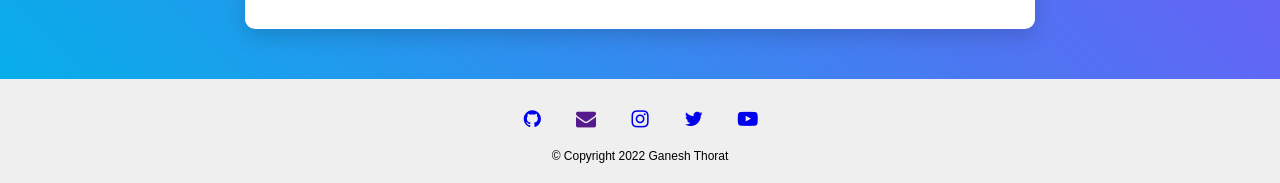
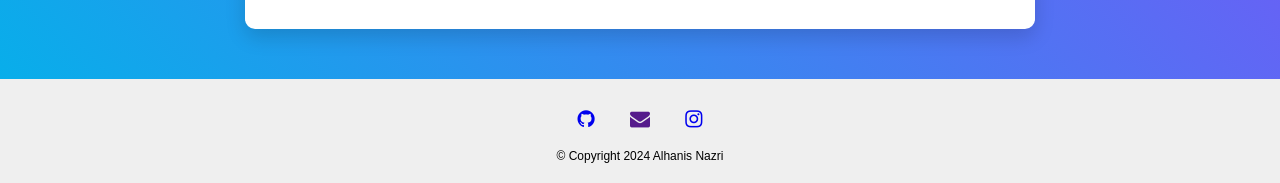
Before and after one commit to Alhns/Fyp, a Flask app: page /predict in a window 1280 px wide. Shown: the part 1250-1433 px from the top of the page. Run offline with Flask 2, Linux system fonts and the light colour scheme; parts of the project's set-up code (start-up, migrations or seed data) failed here and were passed over; some libraries are stand-ins or nearby versions.

Commit message:
Update predict.html

```diff
--- a/templates/predict.html
+++ b/templates/predict.html
@@ -178,12 +178,10 @@
     </div>
     <section id="footer">
         <div class="social-links">
-            <a href="https://github.com/Ganesh-Thorat-01" target="_blank"><i class="fa fa-github"></i></a>
-            <a href="mailto:thorat.ganeshscoe@gmail.com" target="_blank"><i class="fa fa-envelope"></i></a>
-            <a href="https://www.instagram.com/ganesh_thorat__/" target="_blank"><i class="fa fa-instagram"></i></a>
-            <a href="https://twitter.com/Ganesh_Thorat_" target="_blank"><i class="fa fa-twitter"></i></a>
-            <a href="https://www.youtube.com/channel/UCXhvVTaw3a8onPxwv2TbwUw" target="_blank"><i class="fa fa-youtube-play"></i></a>
-            <p>&copy; Copyright 2022 Ganesh Thorat</p>
+            <a href="https://github.com/Alhns" target="_blank"><i class="fa fa-github"></i></a>
+            <a href="mailto:alhanis1605@gmail.com" target="_blank"><i class="fa fa-envelope"></i></a>
+            <a href="https://www.instagram.com/alhns/" target="_blank"><i class="fa fa-instagram"></i></a>
+            <p>&copy; Copyright 2024 Alhanis Nazri</p>
         </div>
     </section>
 
```
